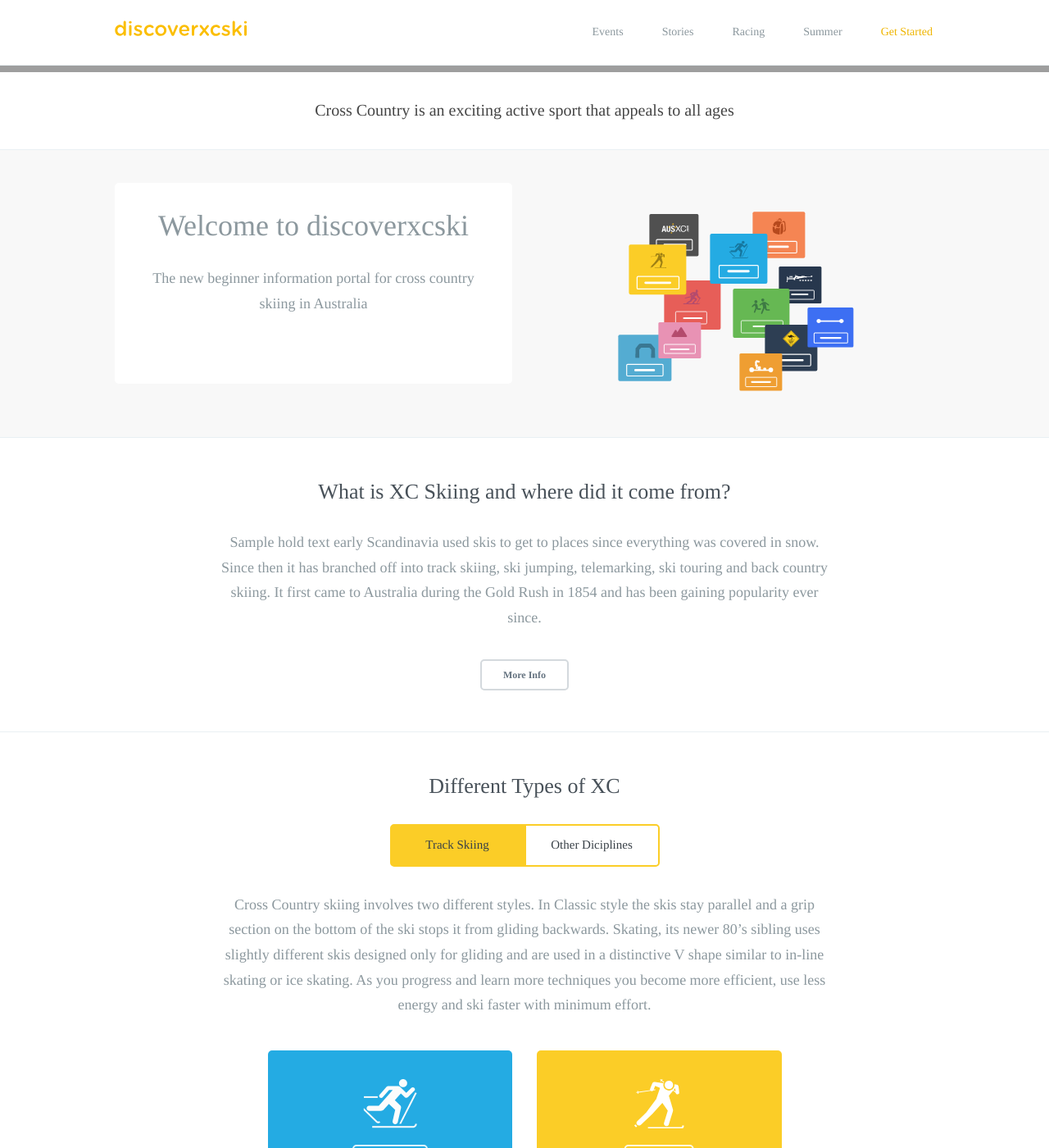
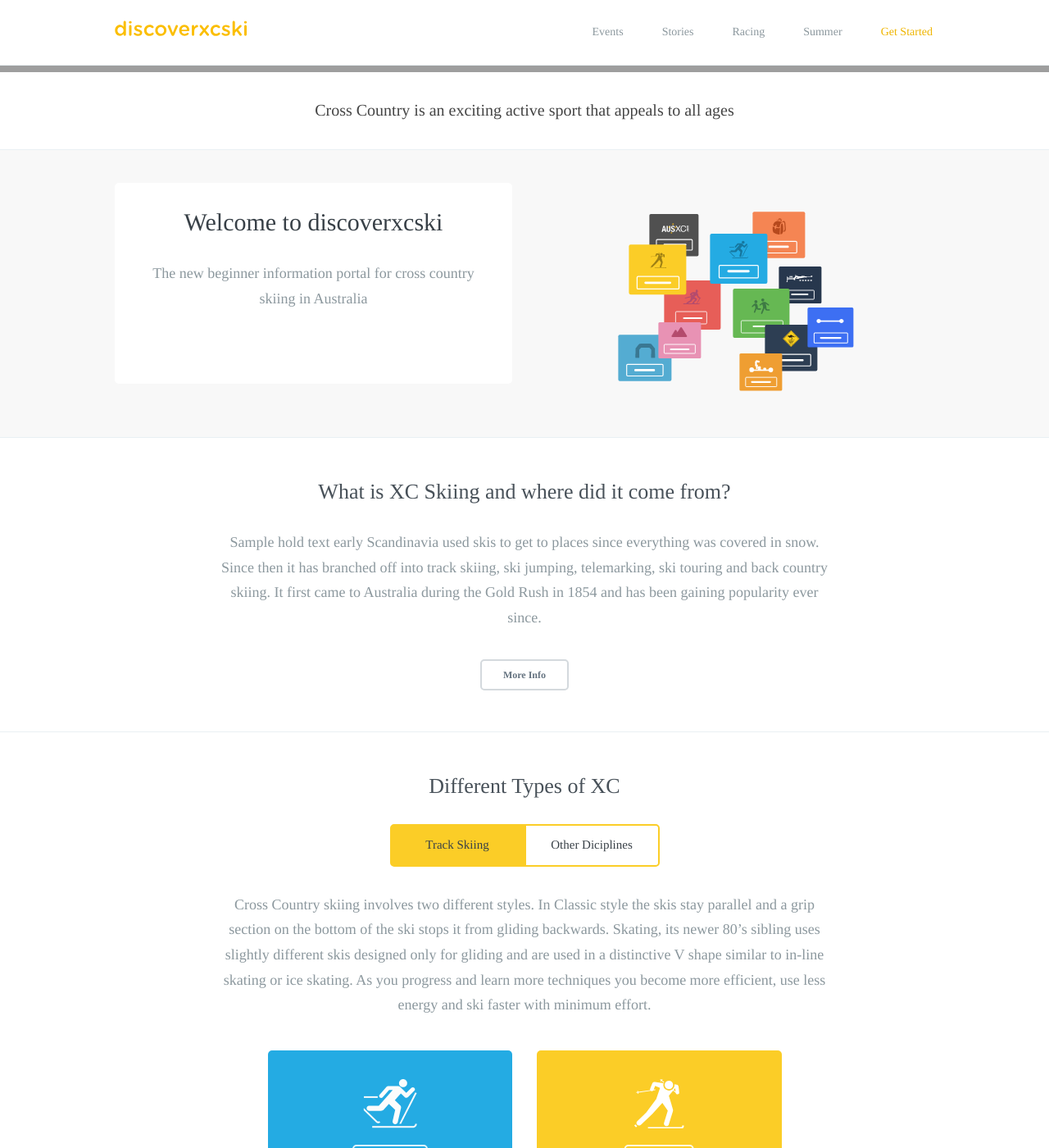
Before and after one commit to robcatto/robcatto.github.io, a Jekyll site: the page index.html, which Jekyll copies as it is, in a window 1280 px wide and 1400 px high, scrolled down 952 px. Shown: the whole window at 82% size. Built offline with Jekyll 4.4.1, drawn with Linux system fonts in a browser that asks for light colours; some web fonts are replaced; Markdown is read by kramdown in place of the engine named in the settings.

Commit message:
Homepage Commit

```diff
--- a/index.html
+++ b/index.html
@@ -136,7 +136,7 @@
                                                 background-size: cover;
                                                 min-height: 245px;
                                                 ">
-                                                <h1 style="font-size: 30px color: #384047; padding-top: 34px;">Welcome to discoverxcski</h1>
+                                                <h1 class="welcome__card">Welcome to discoverxcski</h1>
                                                 <p>The new beginner information portal for cross country skiing in Australia</p>
 
 
--- a/style.css
+++ b/style.css
@@ -1155,6 +1155,10 @@ font-weight: 500;
 .homepage__quotearea--text:after {
   content:"";
   clear: both;
+}
+
+.welcome__card {
+  font-size: 30px; color: #384047; padding-top: 34px;
 }
 
 .feature_header {
```
